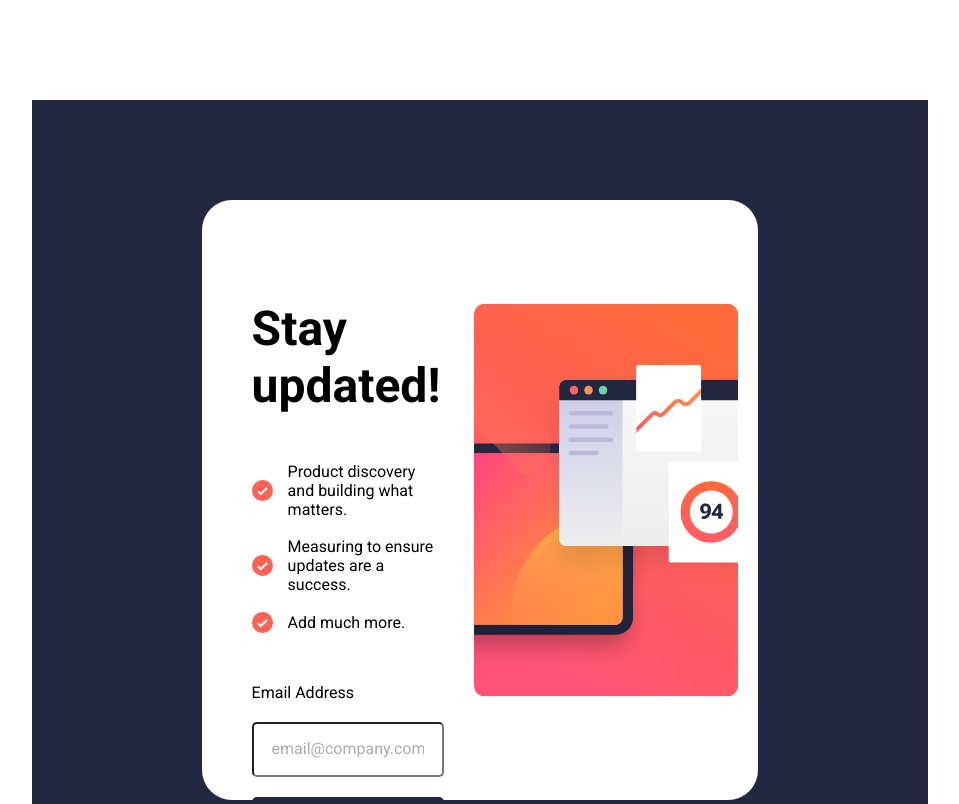
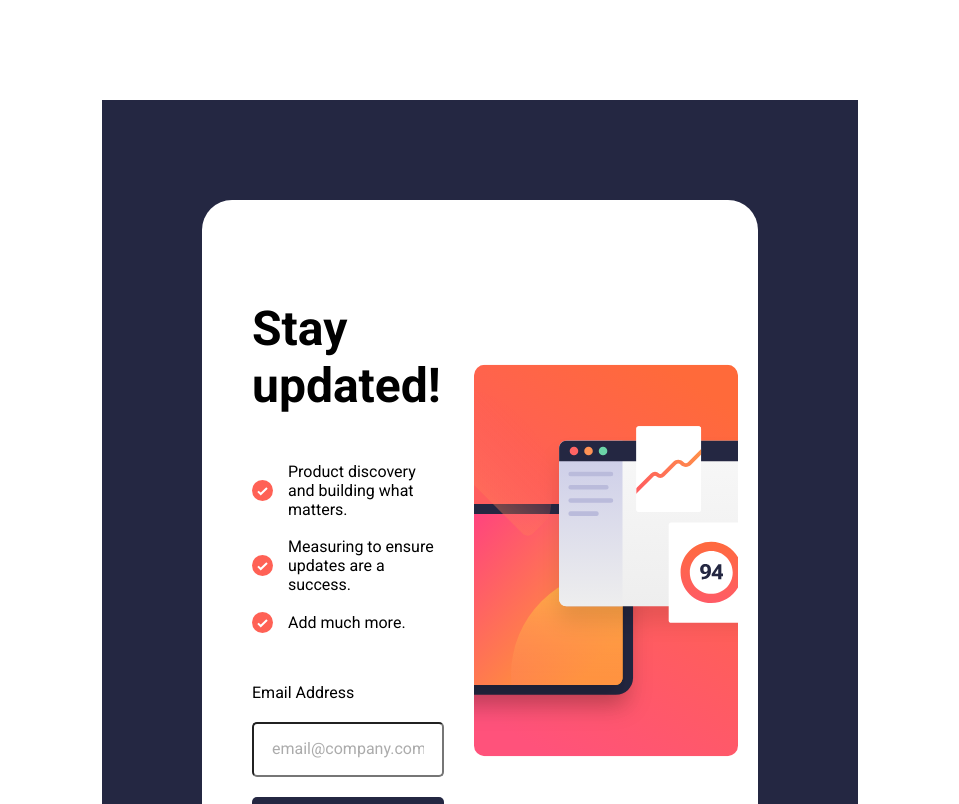
Before and after one commit to Trend20/newsletter-signup, a React (Create React App) app: page / in a window 1280 px wide. Shown: the top 804 px of the page, without its empty margins (160-1119 px from the left). Built offline with nearby package versions, Linux system fonts and the light colour scheme.

Commit message:
card update

```diff
--- a/public/index.html
+++ b/public/index.html
@@ -10,34 +10,11 @@
       content="Web site created using create-react-app"
     />
     <link rel="apple-touch-icon" href="%PUBLIC_URL%/logo192.png" />
-    <!--
-      manifest.json provides metadata used when your web app is installed on a
-      user's mobile device or desktop. See https://developers.google.com/web/fundamentals/web-app-manifest/
-    -->
     <link rel="manifest" href="%PUBLIC_URL%/manifest.json" />
-    <!--
-      Notice the use of %PUBLIC_URL% in the tags above.
-      It will be replaced with the URL of the `public` folder during the build.
-      Only files inside the `public` folder can be referenced from the HTML.
-
-      Unlike "/favicon.ico" or "favicon.ico", "%PUBLIC_URL%/favicon.ico" will
-      work correctly both with client-side routing and a non-root public URL.
-      Learn how to configure a non-root public URL by running `npm run build`.
-    -->
-    <title>React App</title>
+    <title>Newsletter Signup</title>
   </head>
   <body>
     <noscript>You need to enable JavaScript to run this app.</noscript>
     <div id="root"></div>
-    <!--
-      This HTML file is a template.
-      If you open it directly in the browser, you will see an empty page.
-
-      You can add webfonts, meta tags, or analytics to this file.
-      The build step will place the bundled scripts into the <body> tag.
-
-      To begin the development, run `npm start` or `yarn start`.
-      To create a production bundle, use `npm run build` or `yarn build`.
-    -->
   </body>
 </html>
--- a/src/App.css
+++ b/src/App.css
@@ -11,3 +11,13 @@ p{
   font-size: 16px !important;
   font-weight: 400;
 }
+
+.content{
+  display: flex;
+  background: hsl(234, 29%, 20%);
+  width: 70%;
+  justify-content: center;
+  height: 100%;
+  padding: 100px;
+  overflow: hidden !important;
+}
--- a/src/App.tsx
+++ b/src/App.tsx
@@ -6,21 +6,22 @@ import styled, {IStyledComponent} from "styled-components";
 const App = (): JSX.Element =>{
   return (
     <AppContainer className="app">
-      <Main />
+      <div className="content">
+          <Main />
+      </div>
     </AppContainer>
   );
 }
 
 // styles
 export const AppContainer = styled.div`
-    display: flex;
-  background: hsl(234, 29%, 20%);
-  width: 70%;
-  height: 800px;
+  display: flex;
+  width: 100%;
+  height: 100%;
   justify-content: center;
   align-items: center;
   padding: 100px;
-  margin: 100px auto auto auto;
+  overflow: hidden !important;
 
   @media (max-width: 768px) {
     width: 100%;
--- a/src/components/Main.tsx
+++ b/src/components/Main.tsx
@@ -3,7 +3,7 @@ import MainImg from '../assets/images/illustration-sign-up-desktop.svg'
 import Updates from "./Updates";
 import Subscribe from "./Subscribe";
 import styled from "styled-components";
-import Swal from 'sweetalert2'
+// import Swal from 'sweetalert2'
 
 const Main = (): JSX.Element =>{
     const [email, setEmail] = useState<string>('')
@@ -28,14 +28,15 @@ const Main = (): JSX.Element =>{
 
 // styles
 export const MainPageContainer = styled.div `
-    display: flex;
+  display: flex;
   background: #fff;
+  border: none;
+  width: 100%;
+  height: 100%;
   padding: 20px;
-  border: none;
-  width: 80%;
-  height: 100%;
   border-radius: 30px;
   justify-content: space-between;
+  overflow: hidden;
 
   @media (max-width: 768px) {
     width: 100%;
@@ -48,7 +49,7 @@ export const MainPageContainer = styled.div `
 `
 
 export const MainTextContainer = styled.div`
-    display: flex;
+  display: flex;
   flex-direction: column;
   width: 50%;
   padding: 30px;
@@ -71,7 +72,7 @@ export const MainTextContainer = styled.div`
   }
 `
 export const MainImageContainer = styled.div`
-    display: flex;
+  display: flex;
   flex-direction: column;
   //width: 50%;
 
```
Also changed, not shown: public/logo192.png (deleted), public/logo512.png (deleted).
